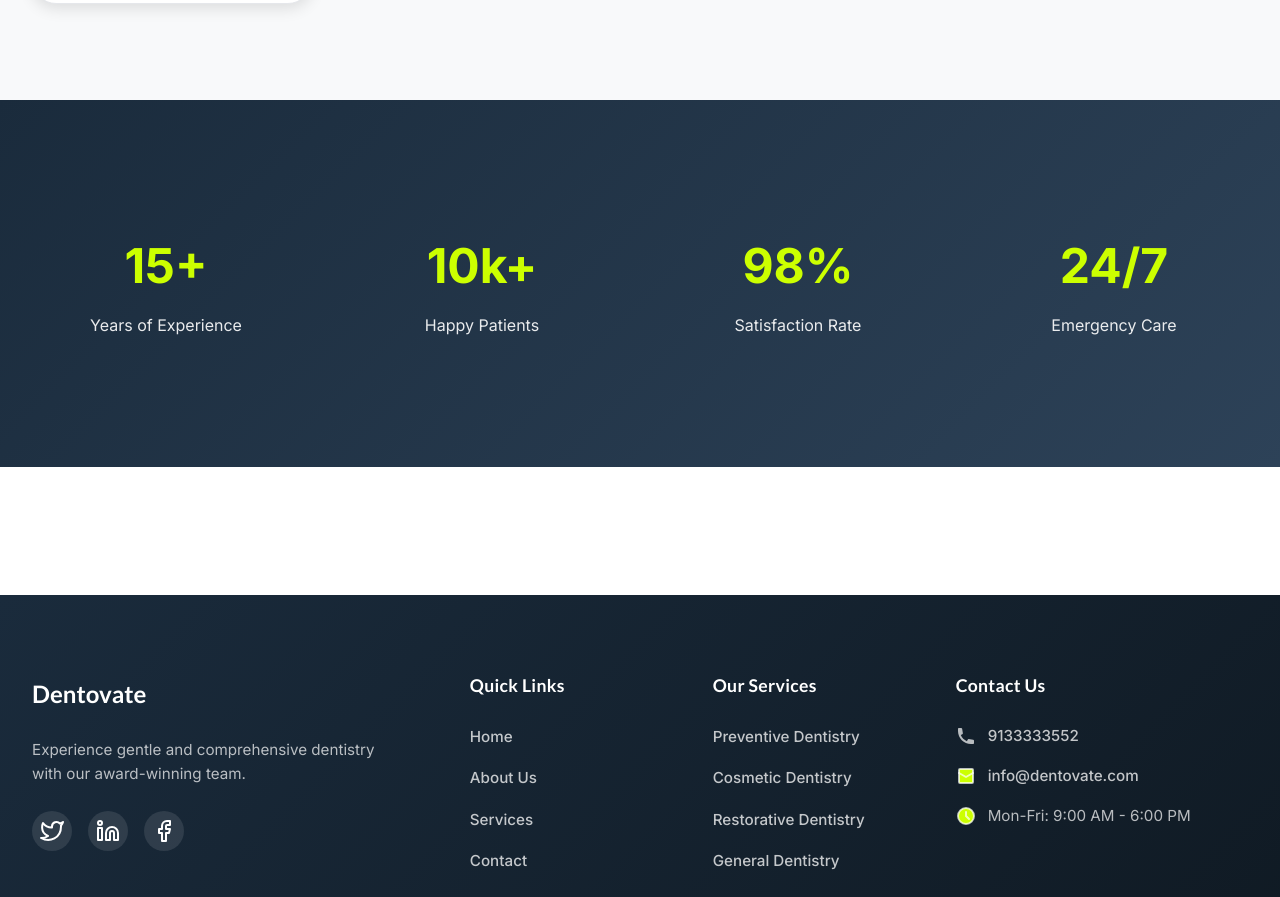
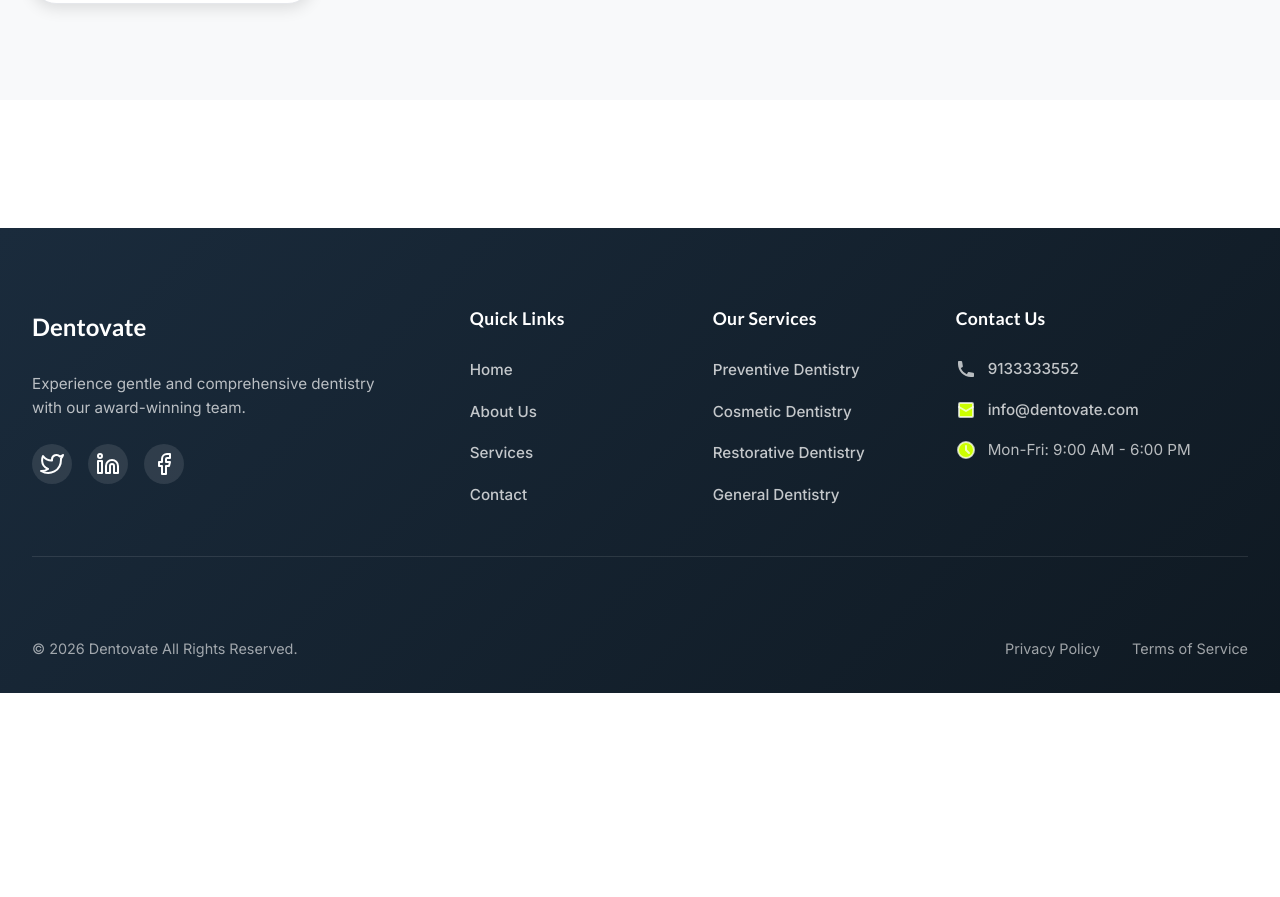
Before and after one commit to sivakumar-ops/dental-website, a React (Vite) app: page /about-us in a window 1280 px wide. Shown: the part 1772-2669 px from the top of the page. After the commit the page ends 2465 px from the top, so only its background shows below. Built offline with nearby package versions, Linux system fonts and the light colour scheme; the HTML template or start-up script is replaced by a standard one.

Commit message:
Update AboutUs.jsx

```diff
--- a/src/pages/AboutUs.jsx
+++ b/src/pages/AboutUs.jsx
@@ -142,7 +142,7 @@ const AboutUs = () => {
       </section>
 
       {/* Stats Section */}
-      <section className={styles.stats}>
+      {/* <section className={styles.stats}>
         <div className="container">
           <div className={styles.statsGrid}>
             <motion.div
@@ -190,7 +190,7 @@ const AboutUs = () => {
             </motion.div>
           </div>
         </div>
-      </section>
+      </section> */}
     </div>
   );
 };
```
